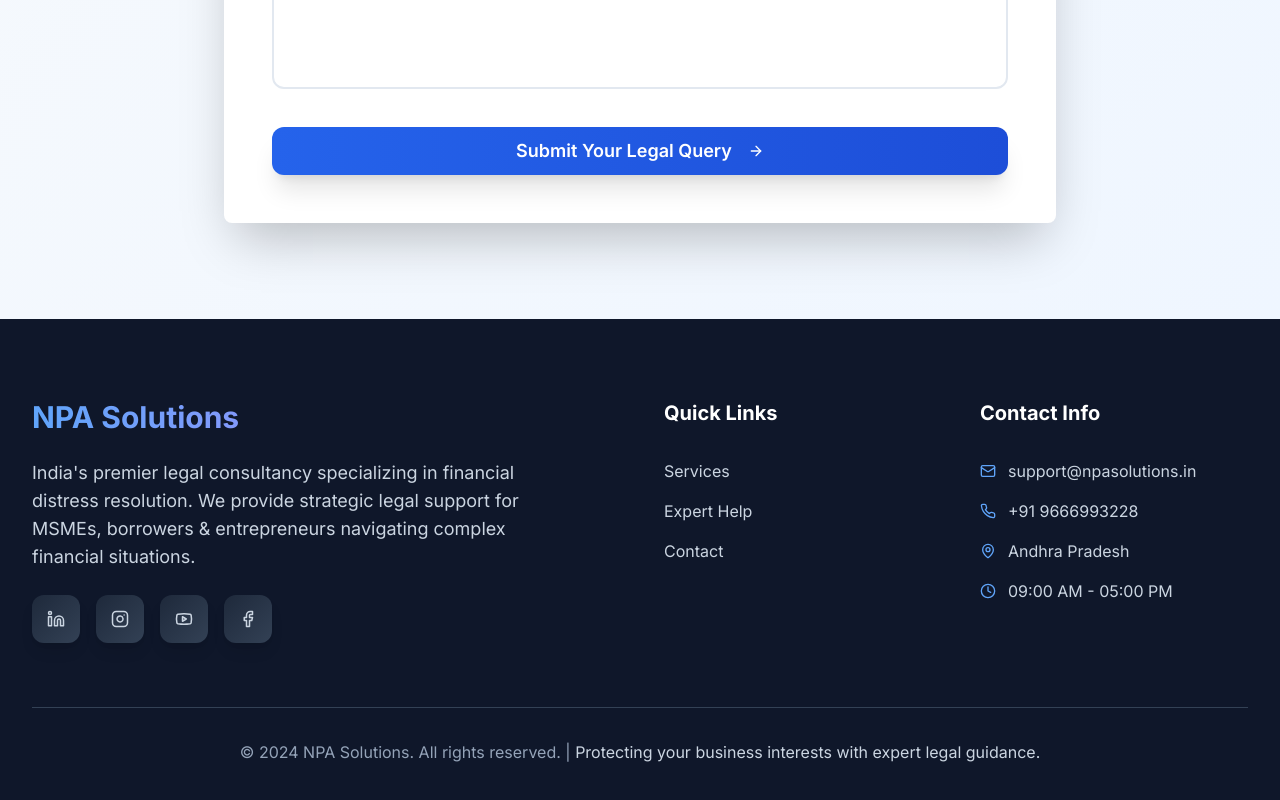
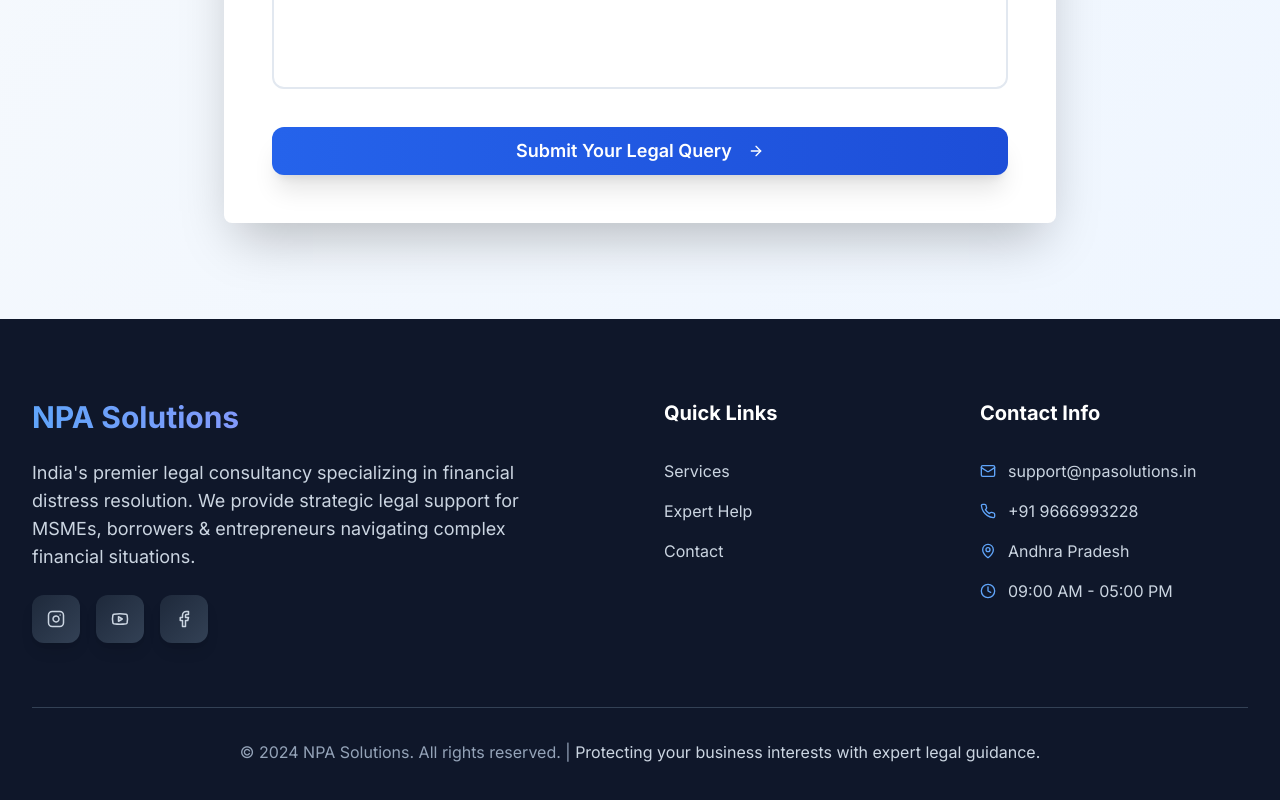
Before and after one commit to NPASolutions/npa-solutions, a React (Vite) app: page /contact in a window 1280 px wide. Shown: the part 1083-1883 px from the top of the page. Built offline with nearby package versions, Linux system fonts and the light colour scheme.

Commit message:
Fix LinkedIn icon link
Remove the incorrect LinkedIn icon link from the footer component.

```diff
--- a/src/components/Footer.tsx
+++ b/src/components/Footer.tsx
@@ -14,9 +14,6 @@ const Footer = () => {
               India's premier legal consultancy specializing in financial distress resolution. We provide strategic legal support for MSMEs, borrowers & entrepreneurs navigating complex financial situations.
             </p>
             <div className="flex flex-wrap gap-3 md:gap-4">
-              <a href="https://linkedin.com/company/npa-solutions" target="_blank" rel="noopener noreferrer" className="w-10 h-10 md:w-12 md:h-12 bg-gradient-to-br from-slate-800 to-slate-700 rounded-xl flex items-center justify-center hover:from-blue-600 hover:to-blue-700 transition-all duration-300 cursor-pointer group transform hover:scale-110 shadow-lg hover:shadow-xl">
-                <Linkedin size={18} className="text-slate-300 group-hover:text-white transition-colors duration-300" />
-              </a>
               <a href="https://instagram.com/npasolutions" target="_blank" rel="noopener noreferrer" className="w-10 h-10 md:w-12 md:h-12 bg-gradient-to-br from-slate-800 to-slate-700 rounded-xl flex items-center justify-center hover:from-pink-500 hover:to-purple-600 transition-all duration-300 cursor-pointer group transform hover:scale-110 shadow-lg hover:shadow-xl">
                 <Instagram size={18} className="text-slate-300 group-hover:text-white transition-colors duration-300" />
               </a>
```
